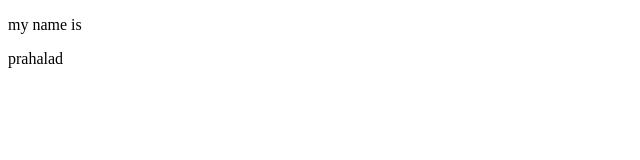
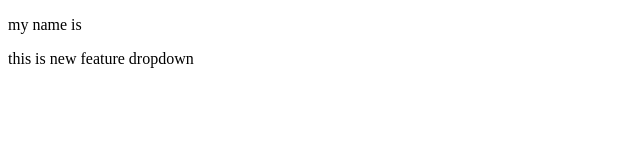
Before and after one commit to Prahalad0617/localrepo, a plain HTML site: page index.html in a window 1280 px wide. Shown: the whole page, without its empty margins (0-640 px from the left). Drawn offline with Linux system fonts and the light colour scheme.

```diff
--- a/index.html
+++ b/index.html
@@ -7,6 +7,6 @@
 </head>
 <body>
     <p>my name is</p>
-    <p>prahalad</p>
+    <p>this is new feature dropdown</p>
 </body>
 </html>
```
